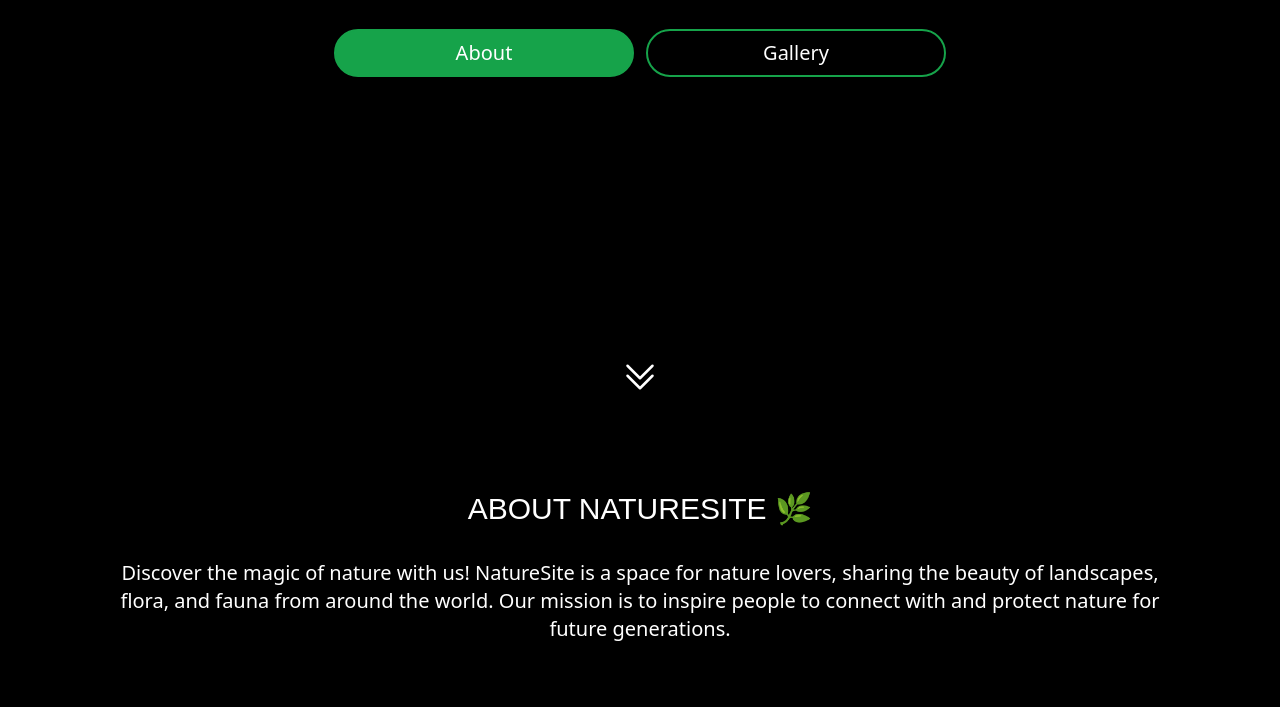
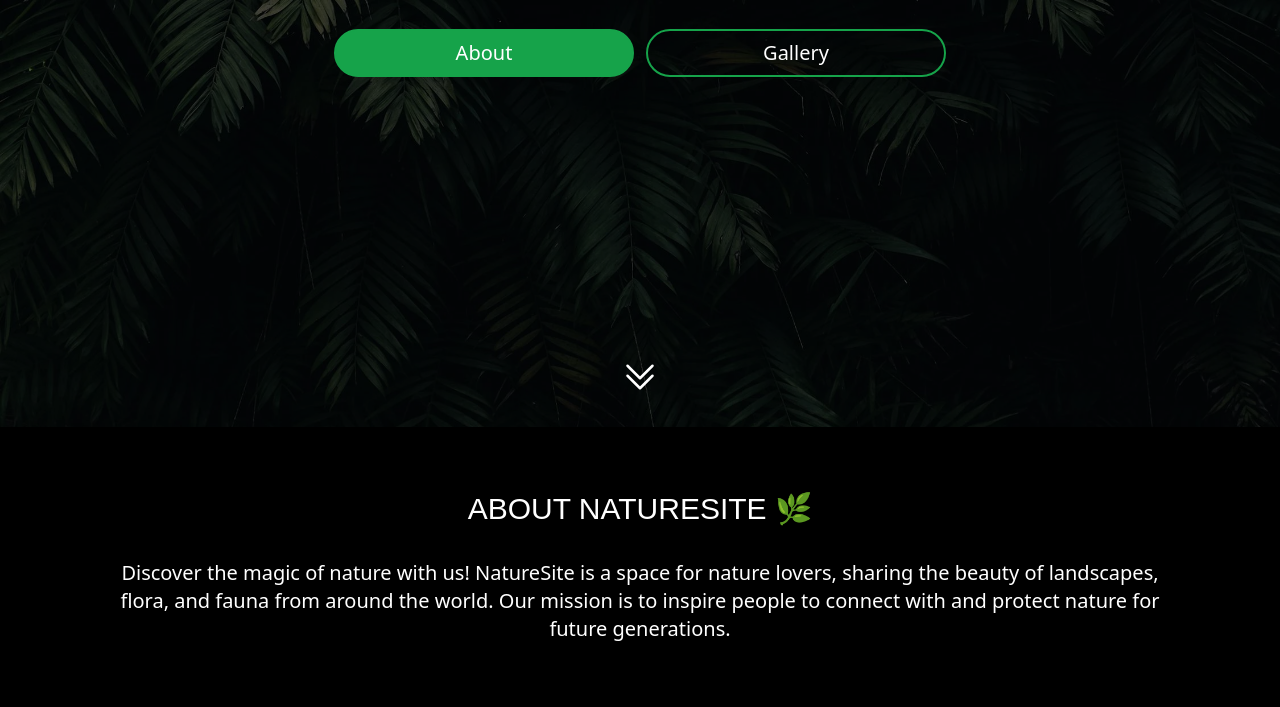
Before and after one commit to DejvCodes/NatureSite, a website: page src/index.html in a window 1280 px wide. Shown: the part 373-1080 px from the top of the page. Drawn offline with Linux system fonts and the light colour scheme; the site is published under a folder, as on GitHub Pages, so addresses that start at the root find nothing.

Commit message:
NatureSite

```diff
--- a/src/input.css
+++ b/src/input.css
@@ -11,7 +11,7 @@ body {
 }
 header {
   height: 100vh;
-  background: url(/public/img/bg-1.webp);
+  background: url(../public/img/bg-1.webp);
   background-size: cover;
 }
 h1 {
```
Also changed, not shown: src/output.css.
